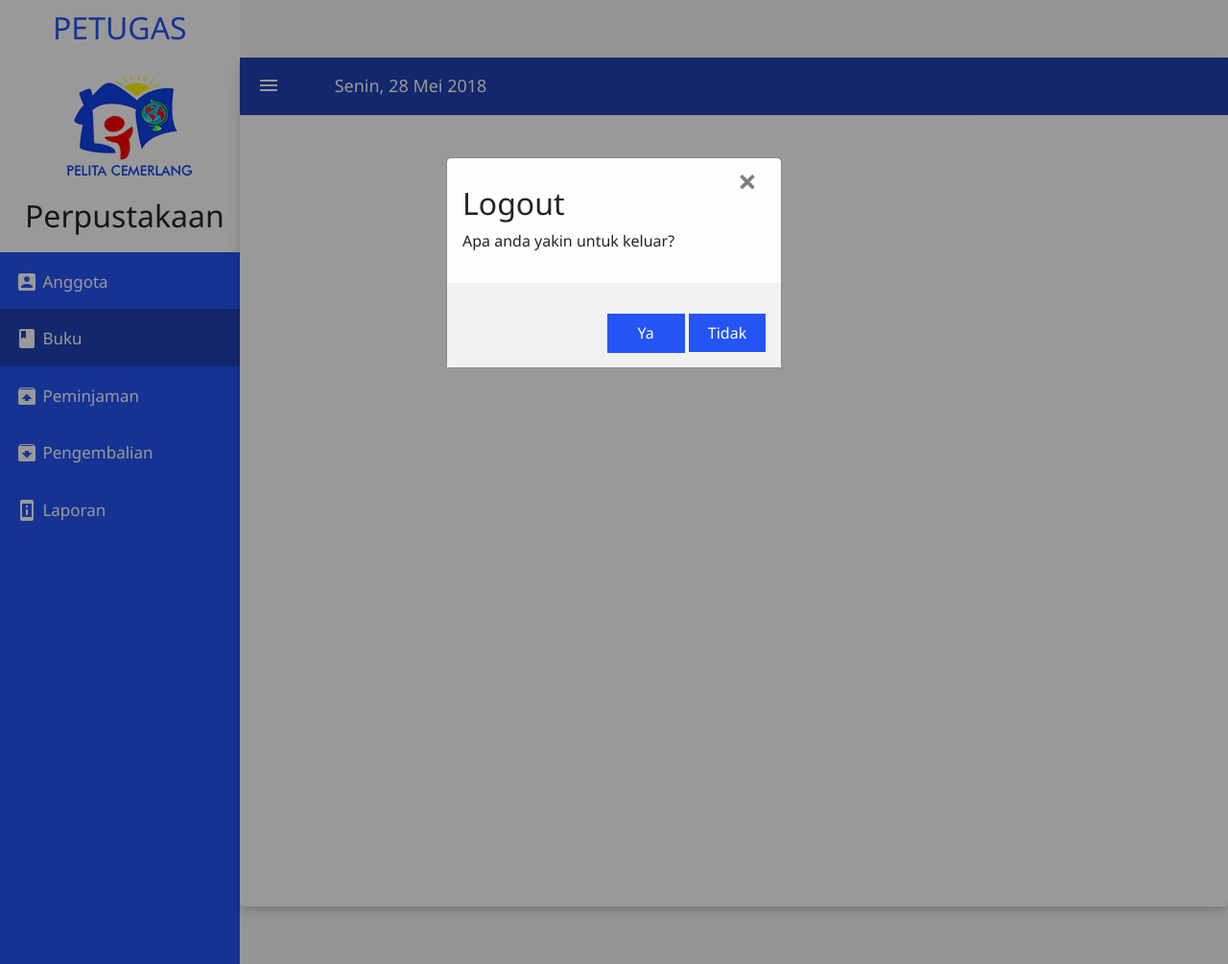
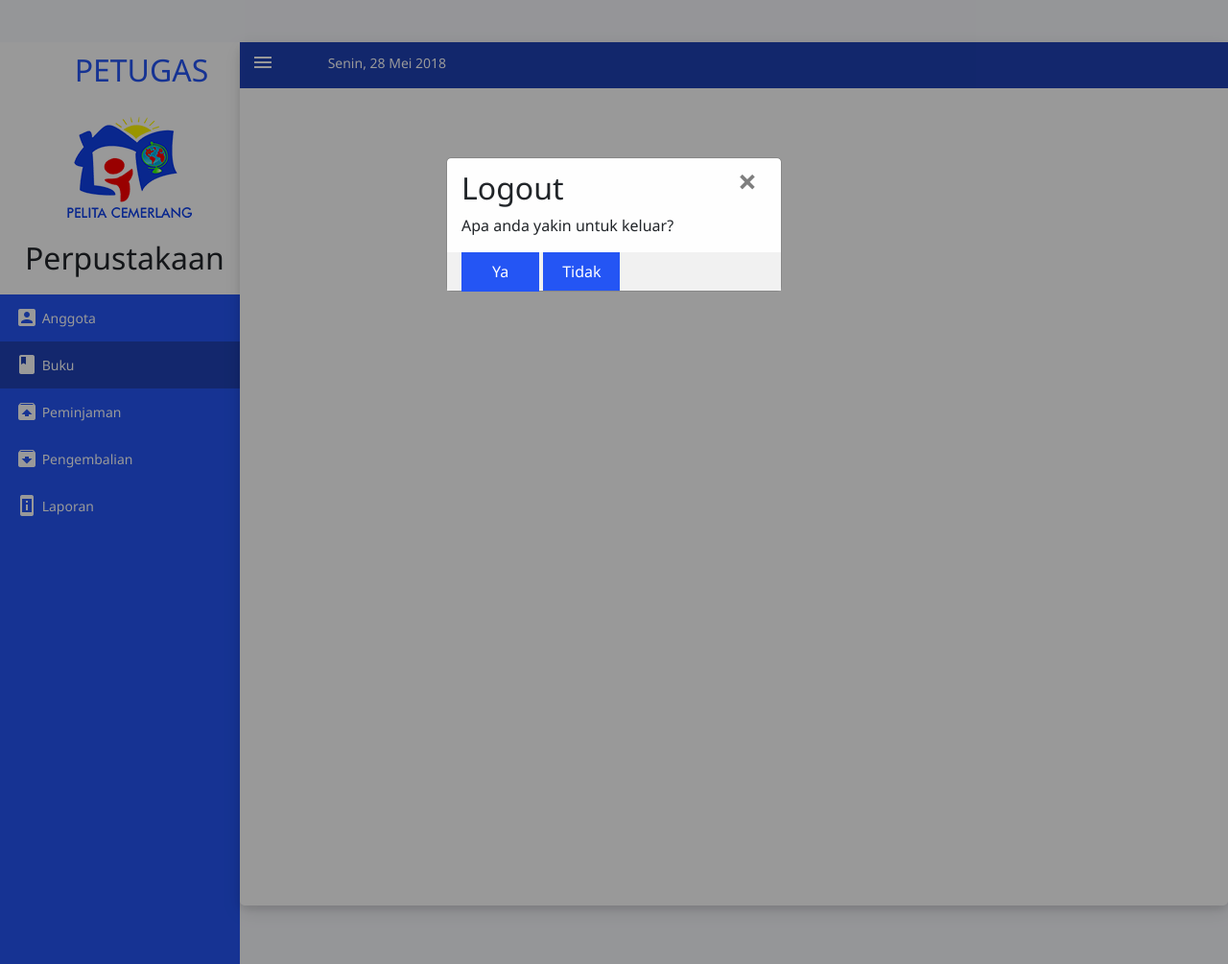
Before and after one commit to feryadialoi/perpustakaanpc, a PHP site: page /user/buku.php in a window 1280 px wide, after a click that opens the changed part. Shown: the whole page at 96% size. Run offline with PHP 8.4, Linux system fonts and the light colour scheme; a user stored in the database is signed in; some libraries are stand-ins or nearby versions.

Commit message:
solved material icon, solved select-option size solved missing border top thead solved modal logout button container width reposition tombol kembali

```diff
--- a/assets/css/style.css
+++ b/assets/css/style.css
@@ -1,41 +1,4 @@
-@font-face {
-   font-family: 'Material Icons';
-   font-style: normal;
-   font-weight: 400;
-   src: url(iconfont/MaterialIcons-Regular.eot); /* For IE6-8 */
-   src: local('Material Icons'),
-        local('MaterialIcons-Regular'),
-        url(../assets/material-design-icons-2.2.0/iconfont/MaterialIcons-Regular.woff2) format('woff2'),
-        url(../assets/material-design-icons-2.2.0/iconfont/MaterialIcons-Regular.woff) format('woff'),
-        url(../assets/material-design-icons-2.2.0/iconfont/MaterialIcons-Regular.ttf) format('truetype');
-}
 
-
-
-.material-icons {
-  font-family: 'Material Icons';
-  font-weight: normal;
-  font-style: normal;
-  font-size: 24px;  /* Preferred icon size */
-  display: inline-block;
-  line-height: 1;
-  text-transform: none;
-  letter-spacing: normal;
-  word-wrap: normal;
-  white-space: nowrap;
-  direction: ltr;
-
-  /* Support for all WebKit browsers. */
-  -webkit-font-smoothing: antialiased;
-  /* Support for Safari and Chrome. */
-  text-rendering: optimizeLegibility;
-
-  /* Support for Firefox. */
-  -moz-osx-font-smoothing: grayscale;
-
-  /* Support for IE. */
-  font-feature-settings: 'liga';
-}
 
 .login-title{
   color:white;
@@ -116,8 +79,8 @@
     display: block;
     background-color: inherit;
     color: white;
-    padding-top: 8px;
-    padding-bottom: 16px;
+    padding-top: 6px;
+    padding-bottom: 14px;
     padding-left: 16px;
     width: 100%;
     border: none;
@@ -125,14 +88,14 @@
     text-align: left;
     cursor: pointer;
     transition: 0.5s;
-    font-size: 17px;
+    font-size: 14px;
 }
 .tab a {
     display: block;
     background-color: inherit;
     color: white;
-    padding-top: 8px;
-    padding-bottom: 16px;
+    padding-top: 6px;
+    padding-bottom: 14px;
     padding-left: 16px;
     width: 100%;
     border: none;
@@ -140,27 +103,29 @@
     text-align: left;
     cursor: pointer;
     transition: 0.5s;
-    font-size: 17px;
+    font-size: 14px;
     text-decoration:none;
 }
 
 i{
-  padding-top: 5px;
+  /* padding-top: 10px; */
+  font-size: 30px;
   /* top: 0%;
   left: 50%; */
-  transform: translateX(0%) translateY(20%);
+  transform: translateX(0%) translateY(25%);
 }
 /* Style the tab */
 .tab {
     float: left;
     /* border: 1px solid #ccc; */
-    background-color: #f1f1f1;
+    /* background-color: #f1f1f1; */
     width: 30%;
     height: 300px;
 }
 
 
 .sidenav {
+  margin-top: 44px;
   height: 100%;
   width: 250px;
   position: fixed;
@@ -198,11 +163,11 @@
   position: fixed;
   z-index: 3;
   width: 100%;
-  min-height: 60px;
+  min-height: 44px;
   background-color: #1f41b5;
   color: white;
-  padding-top: 10px;
-  font-size: 18px;
+  padding-top: 2px;
+  font-size: 14px;
 }
 .top-bar-menu{
   display: inline-block;
@@ -210,22 +175,18 @@
 }
 .top-bar .top-bar-menu ul li{
   display: inline-block;
-  font-size: 18px;
 }
 .top-bar .hamburger{
   display: inline-block;
 }
 .hamburger-button {
-  margin-top: 0;
   display: block;
   background-color: #1f41b5;
-  /* background-color: inherit; */
   color: white;
-  padding-left: 10px ;
+  padding-left: 8px ;
   padding-right: 4px;
-  padding-top: 2px;
-  padding-bottom: 6px;
-  margin-left: 8px;
+  padding-bottom: 10px;
+  margin-left: 4px;
   width: 100%;
   border: none;
   outline: none;
@@ -283,17 +244,14 @@
     border-radius: 50%;
 }
 
-.container {
+.container-modal {
     padding: 16px;
+    background-color:#f1f1f1;
 }
 
-div.logout-btn {
-    float: right;
-    padding-top: 16px;
-}
 div.logout-btn2 {
     float: right;
-    padding-top: 16px;
+    /* padding-top: 16px; */
 }
 
 /* The Modal (background) */
@@ -316,7 +274,7 @@
     background-color: #fefefe;
     margin: 5% auto 15% auto; /* 5% from the top, 15% from the bottom and centered */
     border: 1px solid #888;
-    width: 350px; /* Could be more or less, depending on screen size */
+    max-width: 350px; /* Could be more or less, depending on screen size */
 }
 
 /* The Close Button (x) */
@@ -391,11 +349,12 @@
   position: relative;
   float: right;
   /* margin-right: 266px; */
-  margin-right: 16px;
+  margin-right: 8px;
   transition: margin-left 0.5s;
   transition: margin-right 0.5s;
 }
 .admin {
+  text-align: center;
   color: #2455f4;
 }
 
@@ -407,10 +366,10 @@
   transition: 0.5s;
 }
 .content{
-  margin-top: 60px;
+  margin-top: 44px;
   /* height: 100%; */
   /* height: 885px; */
-  min-height: 885px;
+  min-height: 900px;
   padding: 10px;
   background: #fff;
   border-radius: 5px;
@@ -421,3 +380,6 @@
   float: right;
 
 }
+select.form-control-custom{
+  height: 34px;
+}
--- a/page/buku/edit.php
+++ b/page/buku/edit.php
@@ -1,7 +1,7 @@
-<?php echo "ini page edit buku" ?>
-<div class="float-tombol">
+<!-- <div class="float-tombol">
   <a class="btn btn-primary" href="?page=buku">Kembali</a>
-</div>
+</div> -->
+<a class="btn btn-primary" style="margin-bottom: 10px" href="?page=buku">Kembali</a>
 <?php $id= $_GET['id'];
 $sql = $koneksi->query("select * from tb_buku where id='$id'");
 
```
Also changed, not shown: admin/index.php (+10 -8 lines), page/anggota/edit.php (+6 -6 lines), page/anggota/tambah.php (+5 -6 lines), page/buku/tambah.php (+5 -5 lines), assets/css/bootstrap.ba.css. Lines whose indentation alone changed are shown as unchanged.
